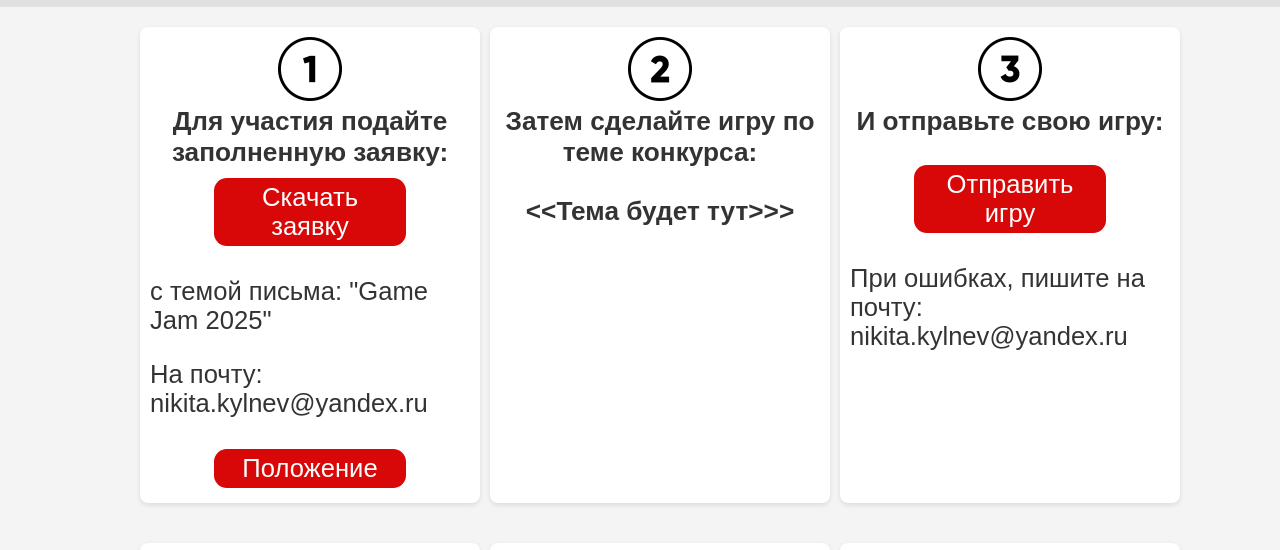
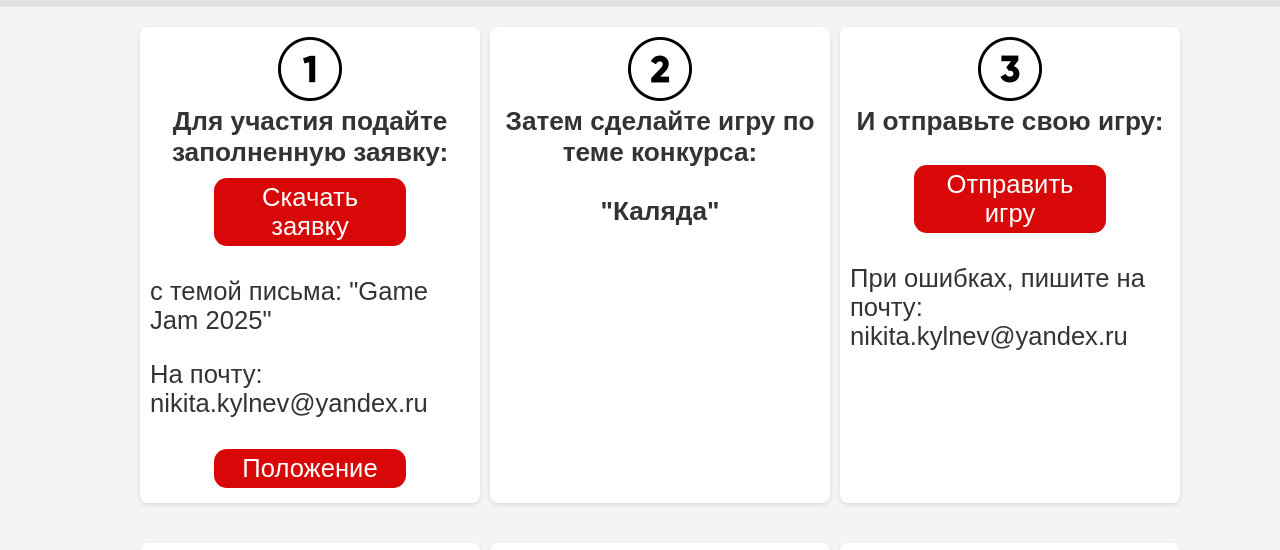
Before and after one commit to Coulneff/nGameJam, a plain HTML site: page index.html in a window 1280 px wide. Shown: the part 209-759 px from the top of the page. Drawn offline with Linux system fonts and the light colour scheme.

Commit message:
add theme

```diff
--- a/index.html
+++ b/index.html
@@ -36,7 +36,7 @@
                 <img src="static/img/two.png" alt="Project 1">
                 <h3>Затем сделайте игру по теме конкурса:</h3>
                 <br>
-                <h3><<Тема будет тут>>></h3>
+                <h3>"Каляда"</h3>
             </a>
             <a href="#" class="project-card">
                 <img src="static/img/three.png" alt="Project 1">
```
